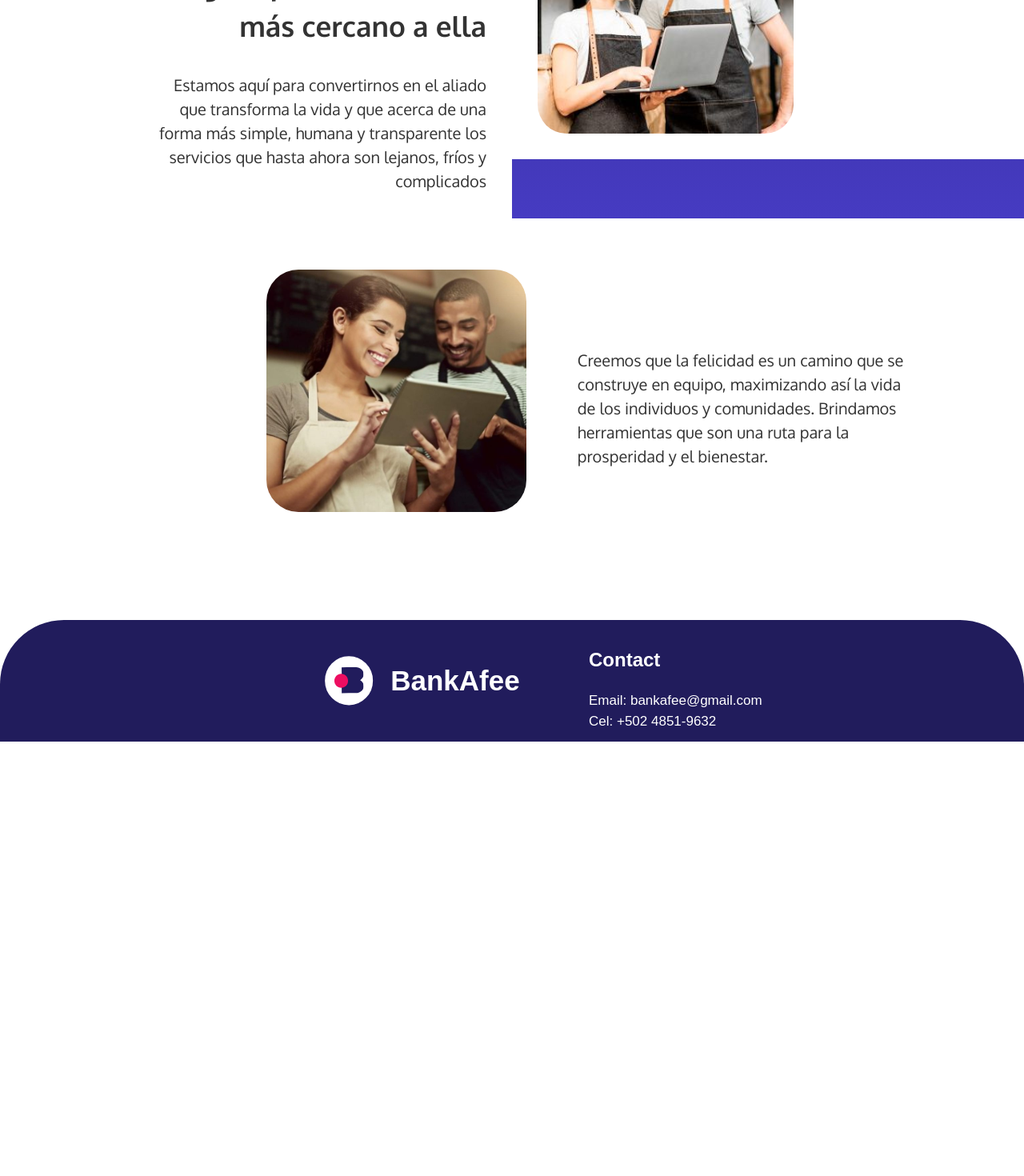
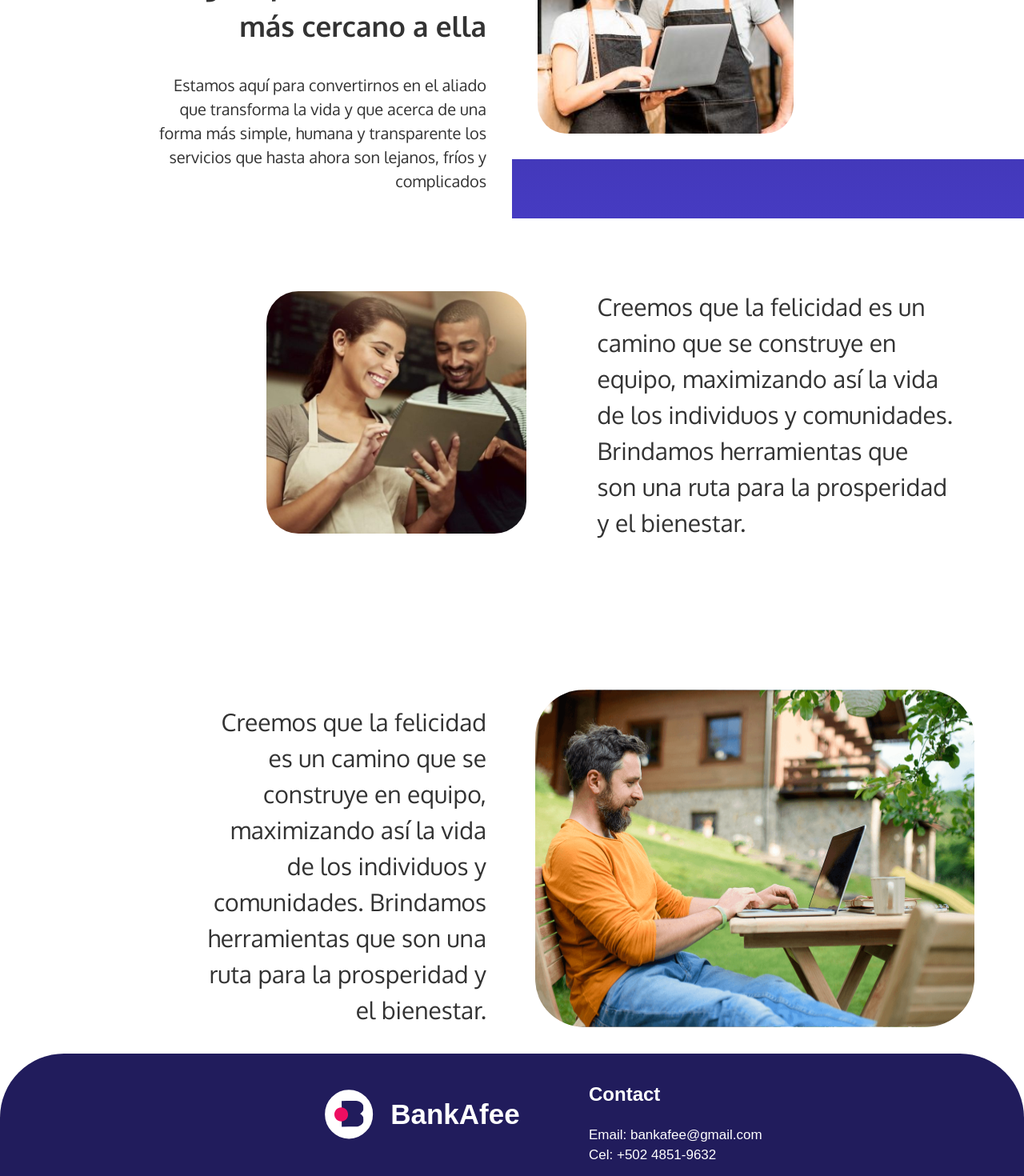
Before and after one commit to oskcarsv/front-bankafee, a React (Vite) app: page /aboutUs in a window 1280 px wide. Shown: the part 805-2275 px from the top of the page at 80% size. Before the commit the page ends 1732 px from the top, so only its background shows below. Built offline with nearby package versions, Linux system fonts and the light colour scheme.

Commit message:
chore: Add SectionMessageThree component to landing page about us section

```diff
--- /dev/null
+++ b/src/components/aboutUs/SectionMessageThree.jsx
@@ -0,0 +1,18 @@
+import chico3 from '../../assets/iconAbout/chico3.svg';
+
+import '../../styles/aboutUsCss/sectionMessageThree.css'
+
+export const SectionMessageThree = () => {
+    return (
+        <section className='section-message-3'>
+            <div className='part-1-message-3'>
+                <p className='text-3'>
+                    Creemos que la felicidad es un camino que se construye en equipo, maximizando así la vida de los individuos y comunidades. Brindamos herramientas que son una ruta para la prosperidad y el bienestar.
+                </p>
+            </div>
+            <div className='part-2-message-3'>
+                <img src={chico3} alt="img-chico3" className='img-3-about' />
+            </div>
+        </section>
+    );
+};
--- a/src/pages/landingPageAboutUs/landingPageAboutUs.jsx
+++ b/src/pages/landingPageAboutUs/landingPageAboutUs.jsx
@@ -1,6 +1,7 @@
 import { Nav } from "../../components/Navbar";
 import { SectionMessage } from "../../components/aboutUs/SectionMessage";
 import { SectionMessageTwo } from "../../components/aboutUs/SectionMessageTwo";
+import { SectionMessageThree } from "../../components/aboutUs/SectionMessageThree";
 import { Footer } from "../../components/Footer";
 
 import './landingPageAboutUs.css';
@@ -11,6 +12,7 @@ export const LandingPageAboutUs = () => {
             <Nav/>
             <SectionMessage/>
             <SectionMessageTwo/>
+            <SectionMessageThree/>
             <Footer/>
         </main>
     )
--- /dev/null
+++ b/src/styles/aboutUsCss/sectionMessageThree.css
@@ -0,0 +1,25 @@
+.section-message-3{
+    display: flex;
+    justify-items: center;
+}
+
+.part-1-message-3{
+    width: 50%;
+    height: 50%;
+}
+
+.text-3{
+    display: flex;
+    text-align: end;
+    font-size: 30px;
+    margin: 8% 5% 5% 40%;
+    font-family: var(--general-font);
+}
+
+.img-3-about{
+    display: flex;
+    align-items: center;
+    margin: 0% 0% 10% 8%;
+    width: 150%;
+    height: 100%;
+}
--- a/src/styles/aboutUsCss/sectionMessageTwo.css
+++ b/src/styles/aboutUsCss/sectionMessageTwo.css
@@ -7,14 +7,19 @@
 }
 
 .part-1-message{
-    width: 50%;
-    margin: 5% 5% 10% 26%;
+    width: 100%;
+    margin: 0% 0% 5% 26%;
+}
+
+.part-2-message{
+    width: 220%;
+    margin: 5% 5% 10% 5%;
 }
 
 .text-2{
     display: flex;
     text-align: start;
-    font-size: 20px;
-    margin: 0% 25% 5% 0%;
+    font-size: 30px;
+    margin: 5% 5% 5% 5%;
     font-family: var(--general-font);
 }
```
Also changed, not shown: src/assets/iconAbout/chico3.svg (added).
